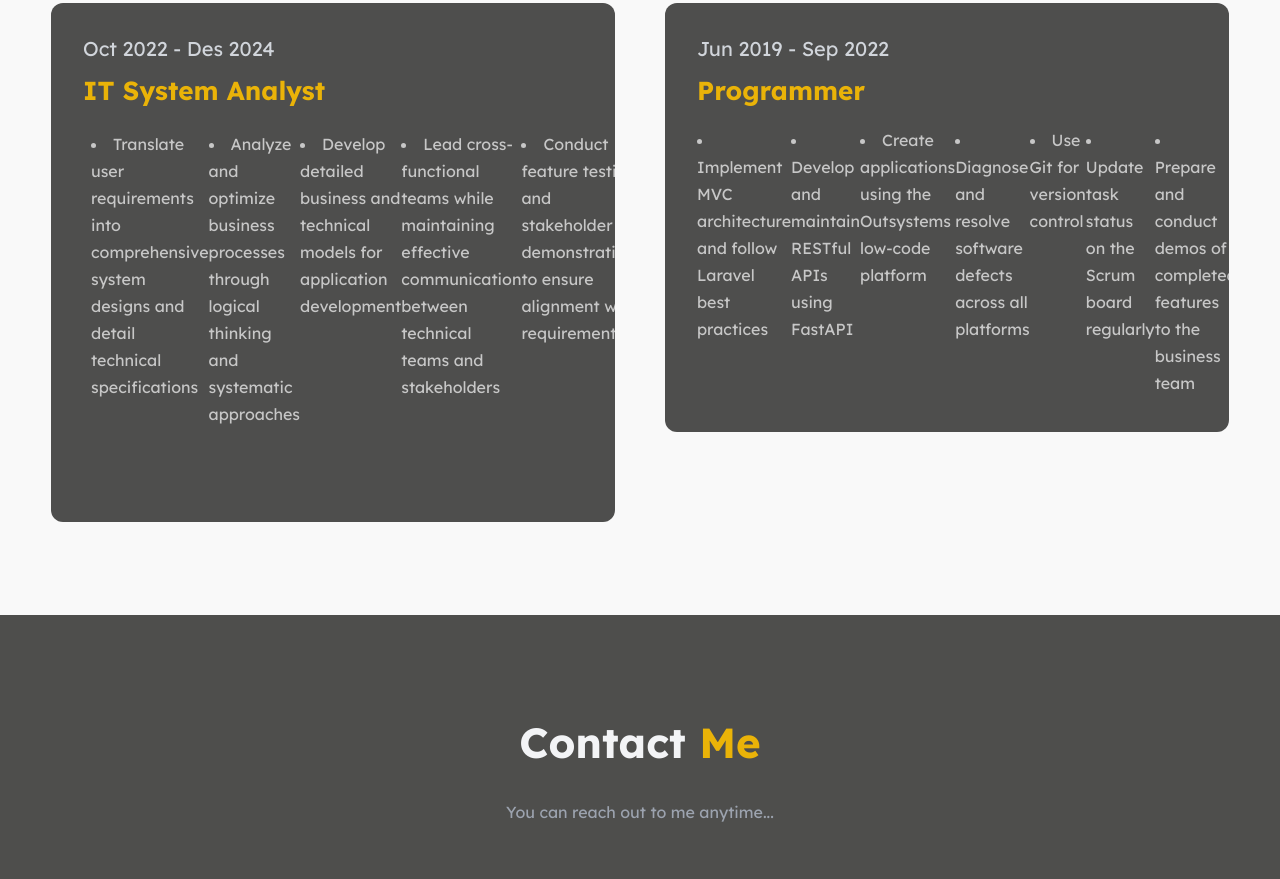
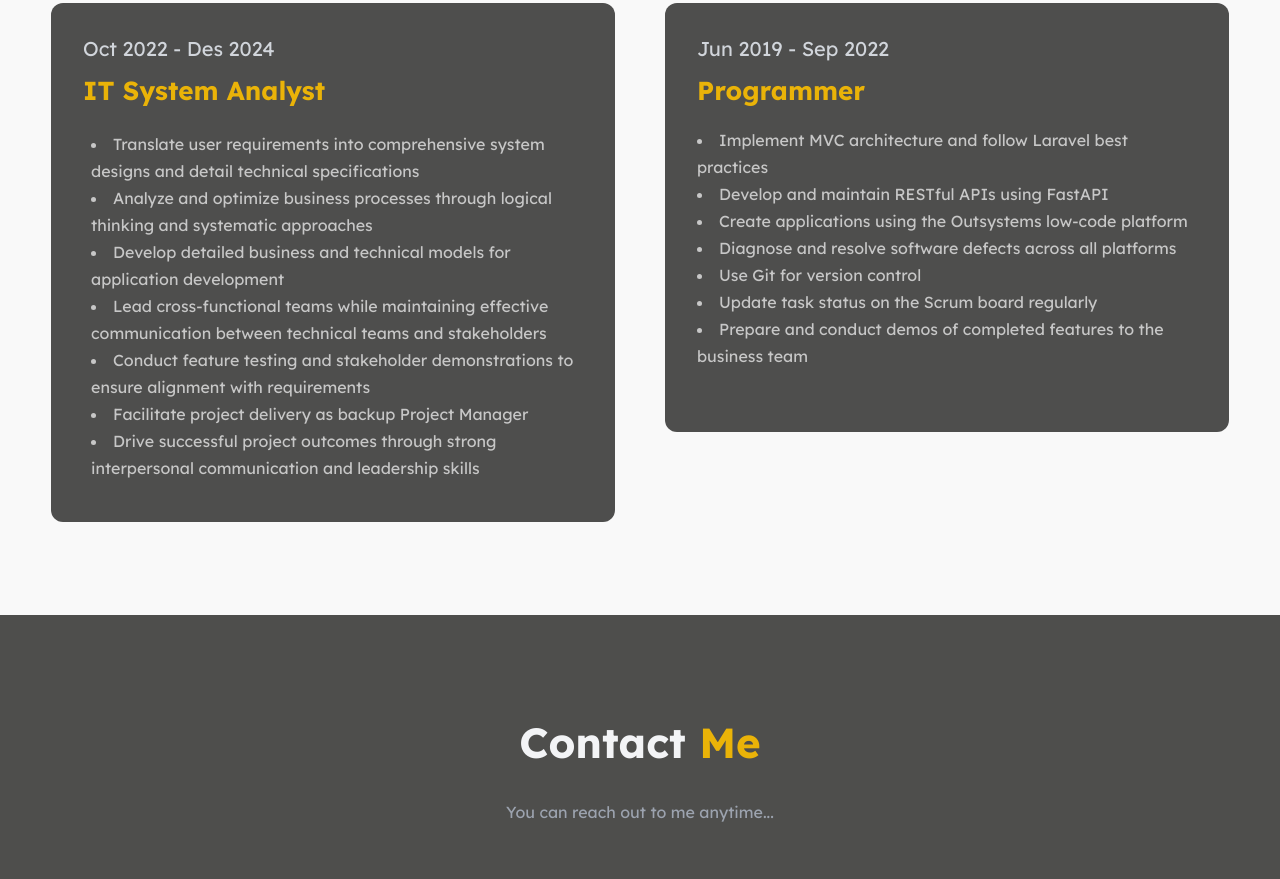
Before and after one commit to yunaidah/yunaidah.github.io, a plain HTML site: page index.html in a window 1280 px wide. Shown: the part 3177-4056 px from the top of the page. Drawn offline with Linux system fonts and the light colour scheme.

Commit message:
styling section my experience

```diff
--- a/index.css
+++ b/index.css
@@ -919,7 +919,7 @@ button {
   z-index: 61;
 }
 .system-design {
-  display: flex;
+  display: block;
   align-items: flex-start;
   justify-content: flex-start;
   flex-shrink: 0;
@@ -1019,7 +1019,7 @@ button {
   z-index: 68;
 }
 .mvc-architecture {
-  display: flex;
+  display: block;
   align-items: flex-start;
   justify-content: flex-start;
   align-self: stretch;
--- a/index.html
+++ b/index.html
@@ -260,8 +260,4 @@
       var url = `https://wa.me/${phoneNumber}?text=${encodeURIComponent(message)}`; // URL WhatsApp
       window.open(url, '_blank'); // Buka WhatsApp di tab baru
     }
-<<<<<<< HEAD
 </script>
-=======
-</script>
->>>>>>> ea7c2290c16285426c4a77f3535b5170440d702e
```
